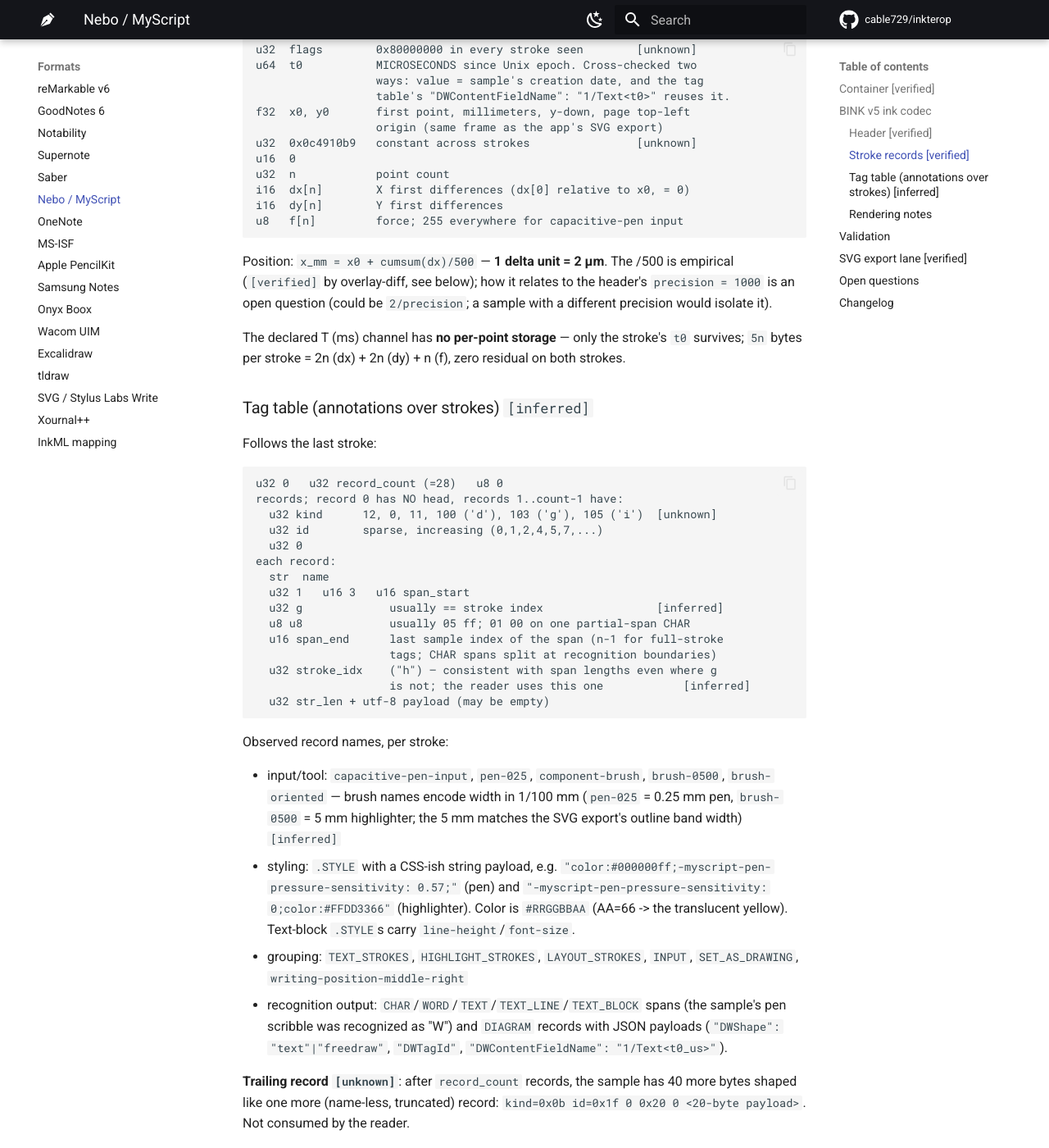
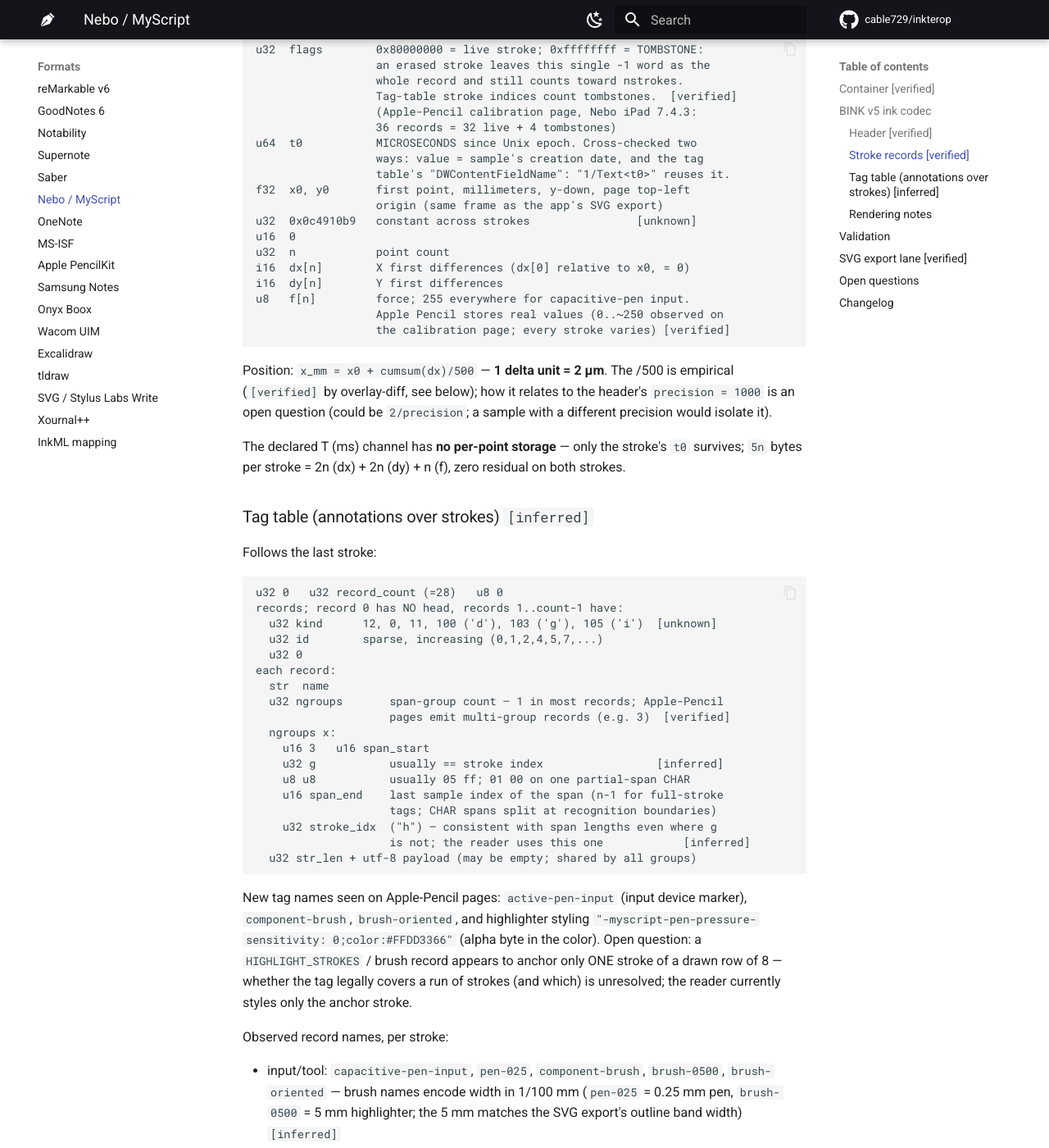
Before and after one commit to cable729/inkterop, an MkDocs documentation site: the page built from docs/formats/nebo.md, in a window 1280 px wide and 1400 px high, scrolled down 1290 px. Shown: the whole window at 82% size. Built offline with MkDocs 1.6.1 and Material for MkDocs 9.7.7, drawn with Linux system fonts in a browser that asks for light colours; comment, search, counter and statistics services are not loaded.

Commit message:
Calibration-page fallout: Nebo Apple-Pencil decode, Saber ballpointPen, Notability color order verified
Calibration pages (docs/calibration-pages.md) drawn in all five apps
landed in corpus/calibration/ (native + app PDF each; SVG for rM/Nebo).

- nebo: BINK stroke tombstones (erased stroke = single -1 word, still
  counted in nstrokes), tag-table span-group counts (the u32 read as a
  constant 1 is a group count; Apple-Pencil pages emit 3+), tag stroke
  indices count tombstones. First real force data (capacitive samples
  were f=255). Doc updated with [verified] markers.
- saber: map new 'ballpointPen' tool name (Saber >=1.35).
- notability: R-before-G color byte order confirmed by the red
  calibration stroke; writer validation no longer gated on it.
- HANDOFF: calibration status, GoodNotes reader gaps queued
  (events-only pages, pen-style records).

Co-Authored-By: Claude Fable 5 <noreply@anthropic.com>

````diff
--- a/docs/formats/nebo.md
+++ b/docs/formats/nebo.md
@@ -54,7 +54,12 @@ u32 nstrokes (=2)
 ### Stroke records `[verified]`
 
 ```
-u32  flags        0x80000000 in every stroke seen        [unknown]
+u32  flags        0x80000000 = live stroke; 0xffffffff = TOMBSTONE:
+                  an erased stroke leaves this single -1 word as the
+                  whole record and still counts toward nstrokes.
+                  Tag-table stroke indices count tombstones.  [verified]
+                  (Apple-Pencil calibration page, Nebo iPad 7.4.3:
+                  36 records = 32 live + 4 tombstones)
 u64  t0           MICROSECONDS since Unix epoch. Cross-checked two
                   ways: value = sample's creation date, and the tag
                   table's "DWContentFieldName": "1/Text<t0>" reuses it.
@@ -65,7 +70,9 @@ u16  0
 u32  n            point count
 i16  dx[n]        X first differences (dx[0] relative to x0, = 0)
 i16  dy[n]        Y first differences
-u8   f[n]         force; 255 everywhere for capacitive-pen input
+u8   f[n]         force; 255 everywhere for capacitive-pen input.
+                  Apple Pencil stores real values (0..~250 observed on
+                  the calibration page; every stroke varies) [verified]
 ```
 
 Position: `x_mm = x0 + cumsum(dx)/500` — **1 delta unit = 2 µm**.
@@ -90,15 +97,26 @@ records; record 0 has NO head, records 1..count-1 have:
   u32 0
 each record:
   str  name
-  u32 1   u16 3   u16 span_start
-  u32 g             usually == stroke index                 [inferred]
-  u8 u8             usually 05 ff; 01 00 on one partial-span CHAR
-  u16 span_end      last sample index of the span (n-1 for full-stroke
+  u32 ngroups       span-group count — 1 in most records; Apple-Pencil
+                    pages emit multi-group records (e.g. 3)  [verified]
+  ngroups x:
+    u16 3   u16 span_start
+    u32 g           usually == stroke index                 [inferred]
+    u8 u8           usually 05 ff; 01 00 on one partial-span CHAR
+    u16 span_end    last sample index of the span (n-1 for full-stroke
                     tags; CHAR spans split at recognition boundaries)
-  u32 stroke_idx    ("h") — consistent with span lengths even where g
+    u32 stroke_idx  ("h") — consistent with span lengths even where g
                     is not; the reader uses this one            [inferred]
-  u32 str_len + utf-8 payload (may be empty)
+  u32 str_len + utf-8 payload (may be empty; shared by all groups)
 ```
+
+New tag names seen on Apple-Pencil pages: `active-pen-input` (input
+device marker), `component-brush`, `brush-oriented`, and highlighter
+styling `"-myscript-pen-pressure-sensitivity: 0;color:#FFDD3366"`
+(alpha byte in the color). Open question: a `HIGHLIGHT_STROKES` /
+brush record appears to anchor only ONE stroke of a drawn row of 8 —
+whether the tag legally covers a run of strokes (and which) is
+unresolved; the reader currently styles only the anchor stroke.
 
 Observed record names, per stroke:
 
````
Also changed, not shown: docs/HANDOFF-note-apps.md (+22 -5 lines), docs/formats/notability.md (+5 -6 lines), 2 other files.
